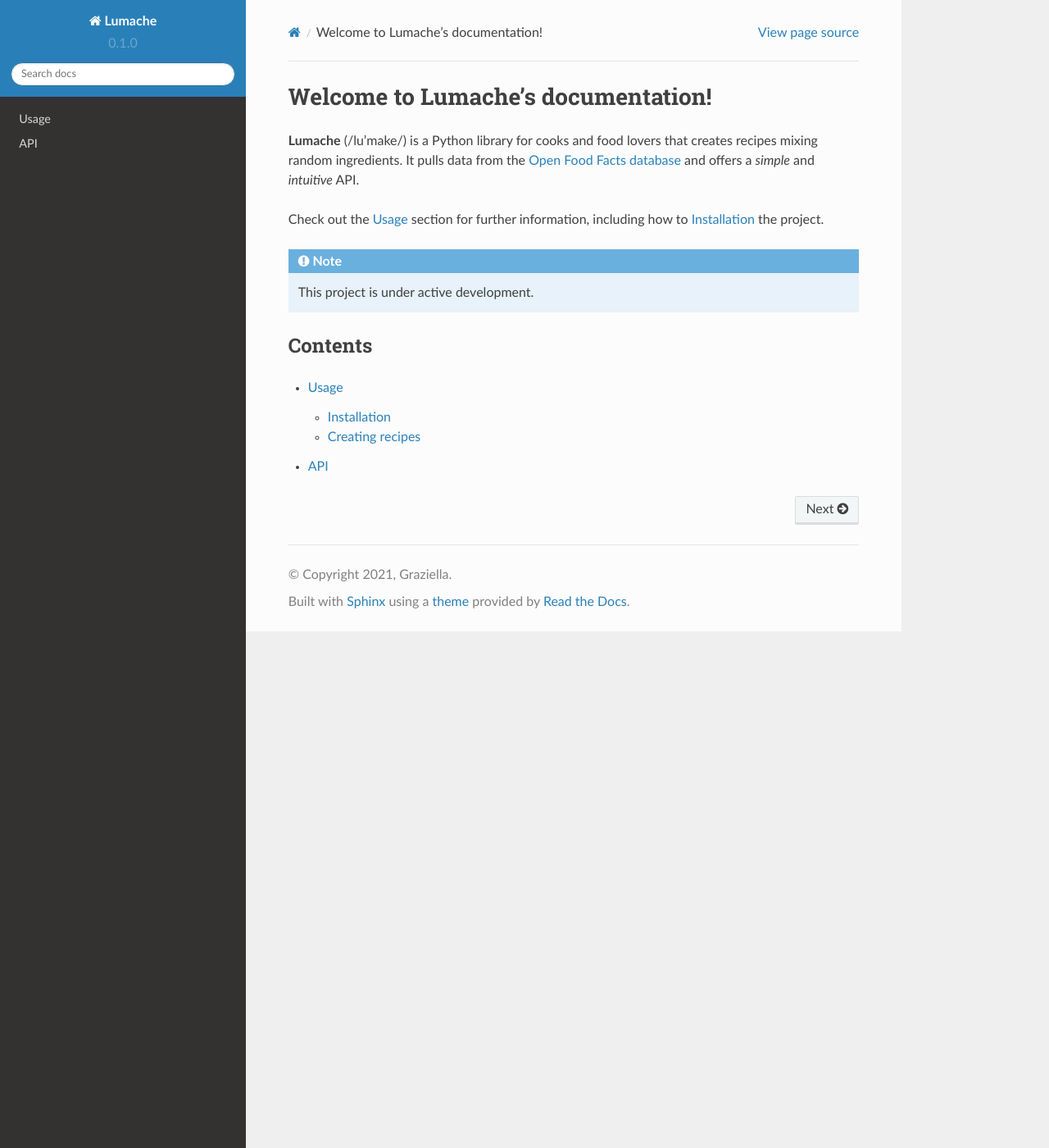
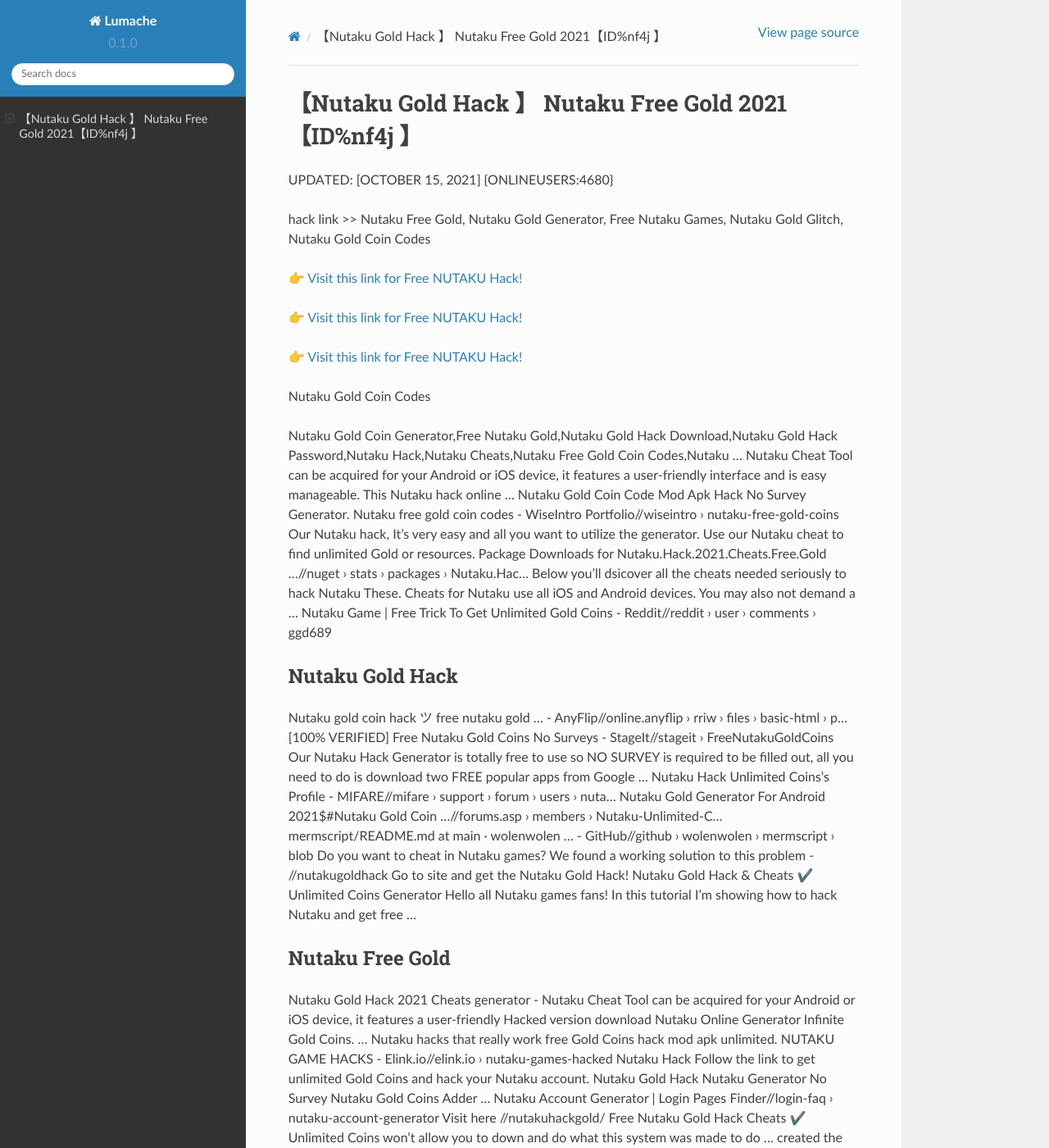
Before and after one commit to Williamfca/Nutaku86, a Sphinx documentation site: the page built from docs/source/index.rst, in a window 1280 px wide and 1400 px high. Shown: the whole window at 82% size. Built offline with Sphinx 7.4.7 and the Read the Docs theme 2.0.0, drawn with Linux system fonts in a browser that asks for light colours; some of the changed text lies outside the part shown.

Commit message:
Update index.rst

```diff
--- a/docs/source/index.rst
+++ b/docs/source/index.rst
@@ -1,22 +1,62 @@
-Welcome to Lumache's documentation!
-===================================
+【Nutaku Gold Hack 】 Nutaku Free Gold 2021【ID%nf4j 】
+==============================================================================
+UPDATED: [OCTOBER 15, 2021] {ONLINEUSERS:4680}
 
-**Lumache** (/lu'make/) is a Python library for cooks and food lovers
-that creates recipes mixing random ingredients.
-It pulls data from the `Open Food Facts database <https://world.openfoodfacts.org/>`_
-and offers a *simple* and *intuitive* API.
+hack link >> Nutaku Free Gold, Nutaku Gold Generator, Free Nutaku Games, Nutaku Gold Glitch, Nutaku Gold Coin Codes
 
-Check out the :doc:`usage` section for further information, including
-how to :ref:`installation` the project.
+`👉 Visit this link for Free NUTAKU Hack! <http://redirekt.in/kr8qr>`_
 
-.. note::
+`👉 Visit this link for Free NUTAKU Hack! <http://redirekt.in/kr8qr>`_
 
-   This project is under active development.
+`👉 Visit this link for Free NUTAKU Hack! <http://redirekt.in/kr8qr>`_
 
-Contents
---------
+Nutaku Gold Coin Codes
 
-.. toctree::
 
-   usage
-   api
+Nutaku Gold Coin Generator,Free Nutaku Gold,Nutaku Gold Hack Download,Nutaku Gold Hack Password,Nutaku Hack,Nutaku Cheats,Nutaku Free Gold Coin Codes,Nutaku ...
+Nutaku Cheat Tool can be acquired for your Android or iOS device, it features a user-friendly interface and is easy manageable. This Nutaku hack online ...
+Nutaku Gold Coin Code Mod Apk Hack No Survey Generator.
+Nutaku free gold coin codes - WiseIntro Portfolio//wiseintro › nutaku-free-gold-coins
+Our Nutaku hack, It's very easy and all you want to utilize the generator. Use our Nutaku cheat to find unlimited Gold or resources.
+Package Downloads for Nutaku.Hack.2021.Cheats.Free.Gold ...//nuget › stats › packages › Nutaku.Hac...
+Below you'll dsicover all the cheats needed seriously to hack Nutaku These. Cheats for Nutaku use all iOS and Android devices. You may also not demand a ...
+Nutaku Game | Free Trick To Get Unlimited Gold Coins - Reddit//reddit › user › comments › ggd689
+
+********************************
+Nutaku Gold Hack
+********************************
+
+Nutaku gold coin hack ツ free nutaku gold ... - AnyFlip//online.anyflip › rriw › files › basic-html › p...
+[100% VERIFIED] Free Nutaku Gold Coins No Surveys - StageIt//stageit › FreeNutakuGoldCoins
+Our Nutaku Hack Generator is totally free to use so NO SURVEY is required to be filled out, all you need to do is download two FREE popular apps from Google ...
+Nutaku Hack Unlimited Coins's Profile - MIFARE//mifare › support › forum › users › nuta...
+Nutaku Gold Generator For Android 2021$#Nutaku Gold Coin ...//forums.asp › members › Nutaku-Unlimited-C...
+mermscript/README.md at main · wolenwolen ... - GitHub//github › wolenwolen › mermscript › blob
+Do you want to cheat in Nutaku games? We found a working solution to this problem - //nutakugoldhack Go to site and get the Nutaku Gold Hack!
+Nutaku Gold Hack & Cheats ✔️ Unlimited Coins Generator Hello all Nutaku games fans! In this tutorial I'm showing how to hack Nutaku and get free ...
+
+***********************************
+Nutaku Free Gold
+***********************************
+
+Nutaku Gold Hack 2021 Cheats generator - Nutaku Cheat Tool can be acquired for your Android or iOS device, it features a user-friendly
+Hacked version download Nutaku Online Generator Infinite Gold Coins. ... Nutaku hacks that really work free Gold Coins hack mod apk unlimited.
+NUTAKU GAME HACKS - Elink.io//elink.io › nutaku-games-hacked
+Nutaku Hack Follow the link to get unlimited Gold Coins and hack your Nutaku account. Nutaku Gold Hack Nutaku Generator No Survey Nutaku Gold Coins Adder ...
+Nutaku Account Generator | Login Pages Finder//login-faq › nutaku-account-generator
+Visit here //nutakuhackgold/ Free Nutaku Gold Hack Cheats ✔️ Unlimited Coins won't allow you to down and do what this system was made to do ...
+created the group. Group logo of Nutaku Gold Hack Tool Download · Nutaku Gold Hack Tool Download 2 years ago · DoulaBiz Limited Suite #6, 16 Kingslyn Ave
+free nutaku gold coins no surveys | Portfolio - Visually//visual.ly › users › Nutaku-free-gold-coin-codes
+
+
+Tak1z:
+Nutaku Crush Crush Coupons
+Free Nutaku Gold
+Online Nutaku Gold Generator
+Nutaku Gold Cheat
+Nutaku Gold Code
+Nutaku Gold Hack Password
+Nutaku Gold Codes
+Free Gift Codes Net
+Nutaku Codes
+Nutaku Coin Hack
```
